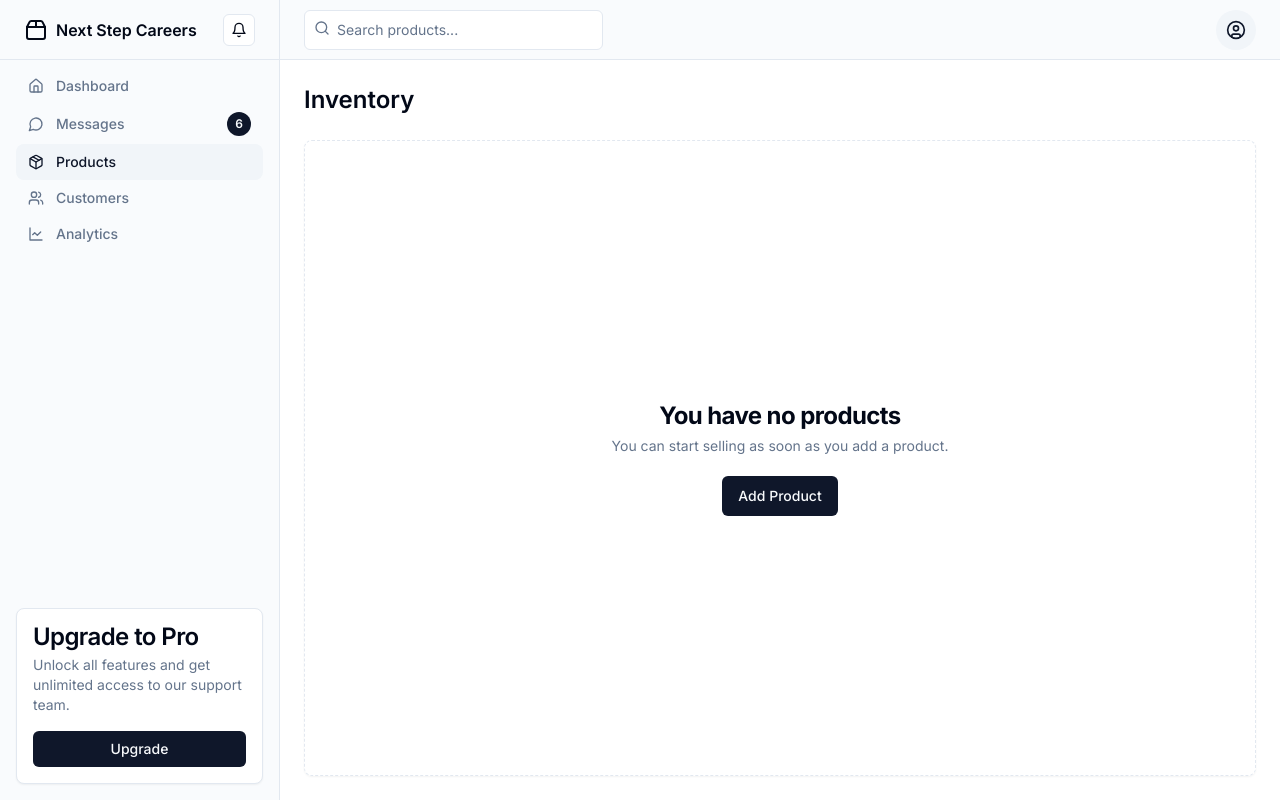
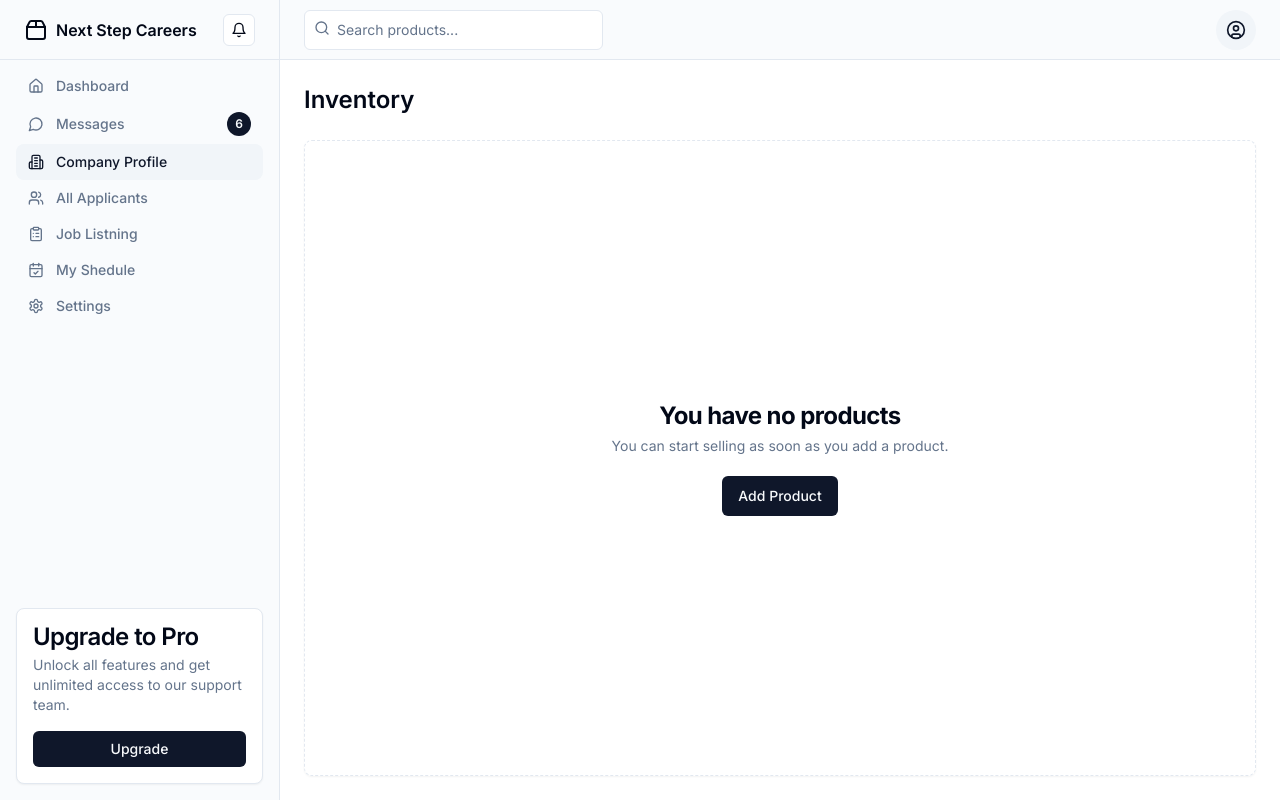
Before and after one commit to sasandamanahara/CV_Matching_Next_JS, a Next.js app: page /company/1 in a window 1280 px wide. Built offline with nearby package versions, Linux system fonts and the light colour scheme.

Commit message:
iconsadded

```diff
--- a/src/app/company/[id]/page.jsx
+++ b/src/app/company/[id]/page.jsx
@@ -11,6 +11,10 @@ import {
   ShoppingCart,
   MessageCircle,
   Users,
+  Building2,
+  Settings,
+  CalendarCheck,
+  ClipboardList
 } from "lucide-react"
 
 import { Badge } from "@/components/ui/badge"
@@ -71,22 +75,38 @@ export default function Dashboard() {
                 href="#"
                 className="flex items-center gap-3 rounded-lg bg-muted px-3 py-2 text-primary transition-all hover:text-primary"
               >
-                <Package className="h-4 w-4" />
-                Products{" "}
+                <Building2 className="h-4 w-4" />
+                Company Profile{" "}
               </Link>
               <Link
                 href="#"
                 className="flex items-center gap-3 rounded-lg px-3 py-2 text-muted-foreground transition-all hover:text-primary"
               >
                 <Users className="h-4 w-4" />
-                Customers
+                All Applicants
               </Link>
               <Link
                 href="#"
                 className="flex items-center gap-3 rounded-lg px-3 py-2 text-muted-foreground transition-all hover:text-primary"
               >
-                <LineChart className="h-4 w-4" />
-                Analytics
+                <ClipboardList className="h-4 w-4" />
+                Job Listning
+              </Link>
+
+              <Link
+                href="#"
+                className="flex items-center gap-3 rounded-lg px-3 py-2 text-muted-foreground transition-all hover:text-primary"
+              >
+                <CalendarCheck className="h-4 w-4" />
+                My Shedule
+              </Link>
+
+              <Link
+                href="#"
+                className="flex items-center gap-3 rounded-lg px-3 py-2 text-muted-foreground transition-all hover:text-primary"
+              >
+                <Settings className="h-4 w-4" />
+                Settings
               </Link>
             </nav>
           </div>
```
